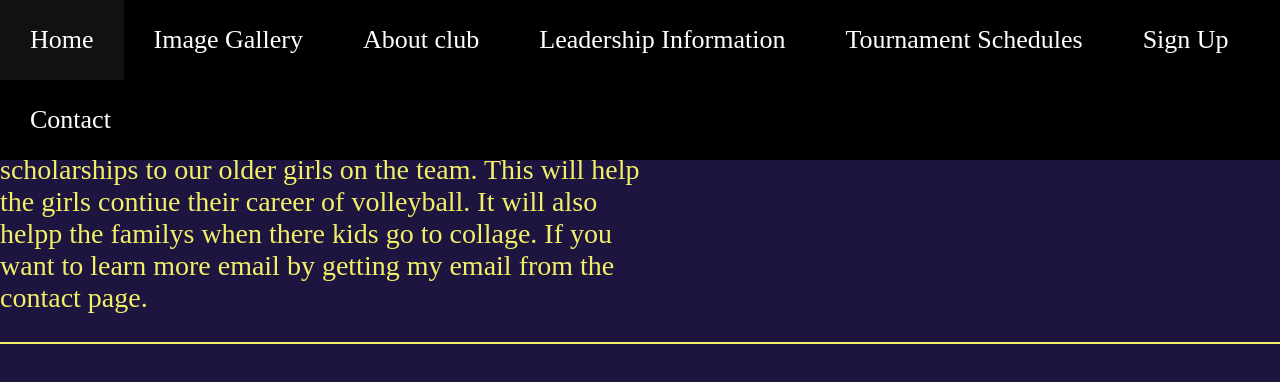
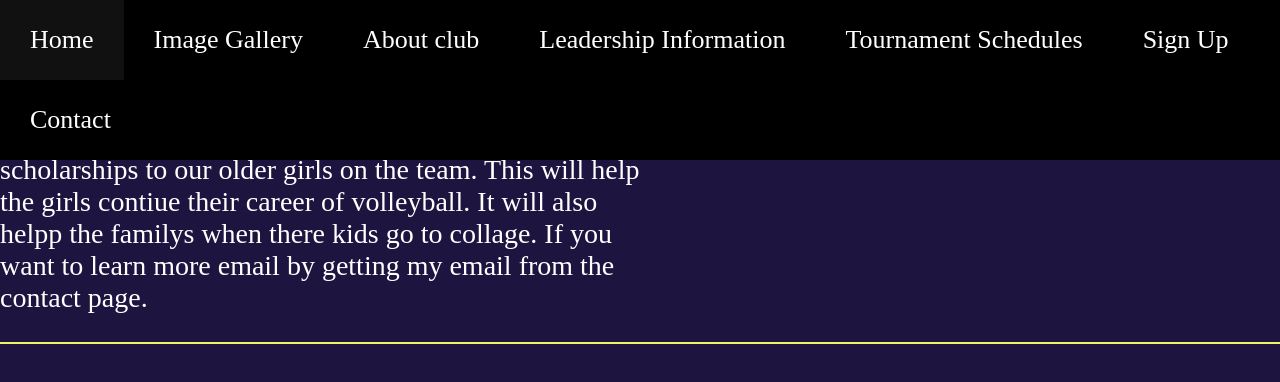
Before and after one commit to Shadow242/Dakine-Ohana, a plain HTML site: page pages/scholarshipoptions.html in a window 1280 px wide. Drawn offline with Linux system fonts and the light colour scheme.

Commit message:
Update scholarshipoptions.html

```diff
--- a/pages/scholarshipoptions.html
+++ b/pages/scholarshipoptions.html
@@ -45,7 +45,7 @@ li a:hover:not(.active) {
   background-color: #111;
 }
 
-p{ color:#f2f067;
+p{ color:#ffffff;
  width: 50%;
 text-align: left;
 font-size: 28px;
```
